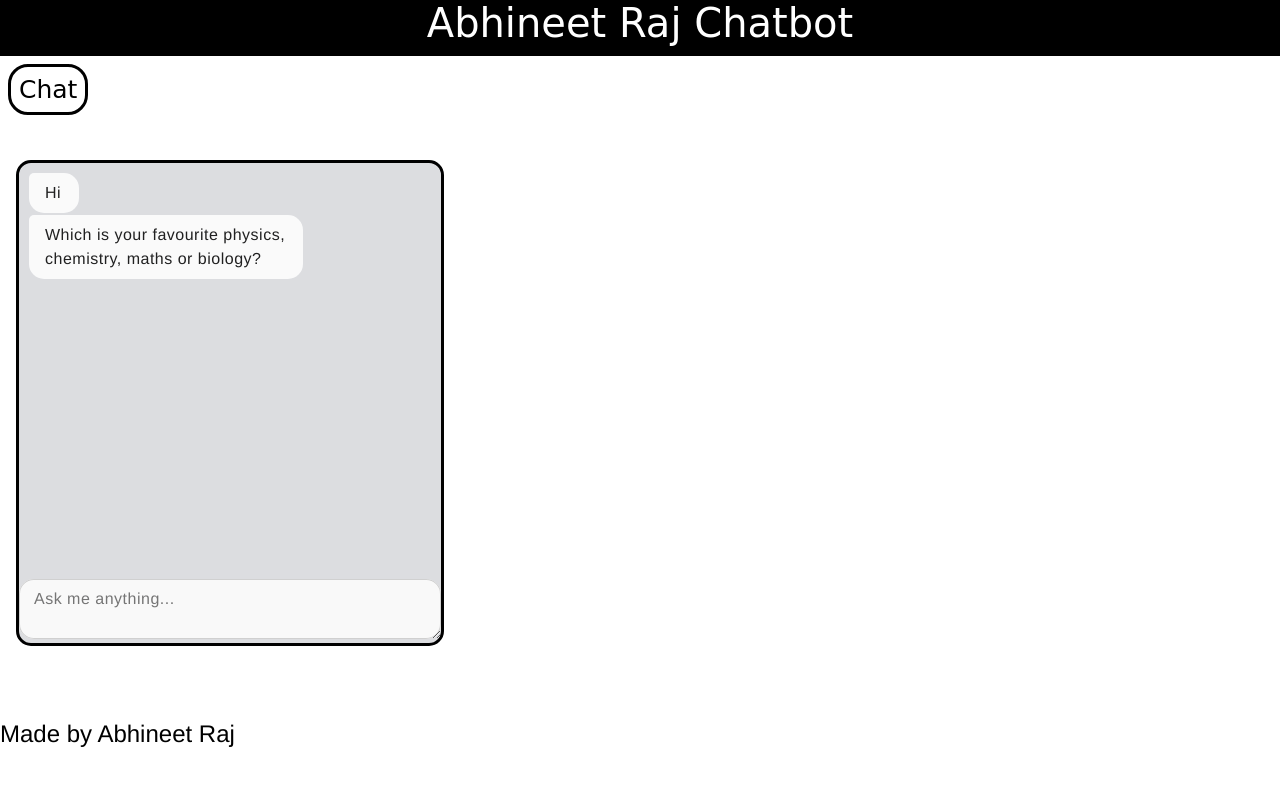
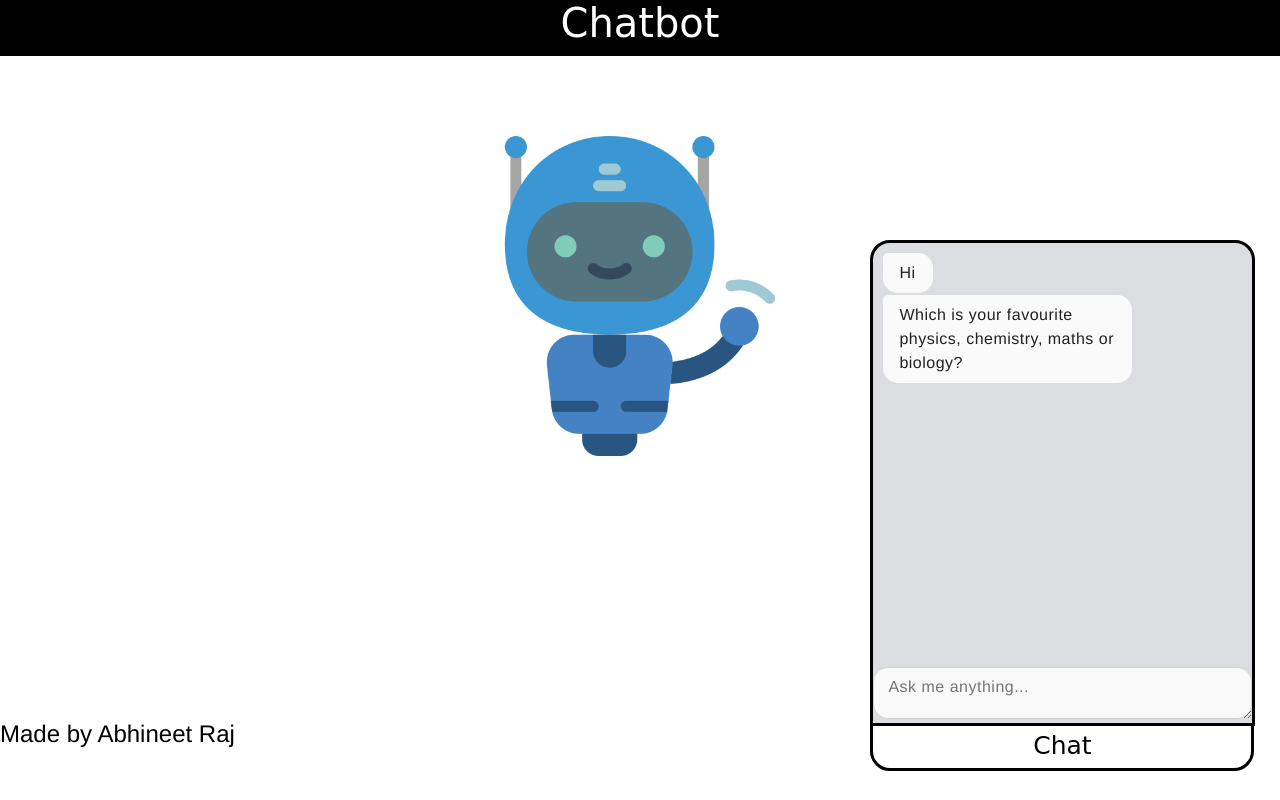
Before and after one commit to abhineetraj1/chatbot, a plain HTML site: page index.html in a window 1280 px wide. Both pictures are taken after a click on the button "Chat". Drawn offline with Linux system fonts and the light colour scheme.

Commit message:
UI/UX update

```diff
--- a/index.html
+++ b/index.html
@@ -29,34 +29,14 @@
 
 <!-- container element for chat window -->
 <!--<div id="chat"></div>-->
-<header>Abhineet Raj Chatbot</header>
+<header>Chatbot</header>
 <button onclick="start_the_service()" id="mn-btn">Chat</button>
-<style type="text/css">
-  #chat{
-    position: absolute;
-    top: 20vh;
-    left: 2vh;
-    border: solid;
-    border-radius: 15px;
-    height: 60vh;
-  }
-</style>
 <!-- import the JavaScript file -->
+<center>
+  <img src="image/bot1.png" style="height:40vh;margin: 10vh;">
+</center>
 <script src="script/Bubbles.js"></script>
-<script>
-function start_the_service() {
-    var t  = document.createElement("div");
-    var t2  = document.createElement("script");
-    t.id = "chat";
-    if (window.innerWidth > window.innerHeight) {
-      t.style.width="33%";
-    } else {
-      t.style.width = "94%";
-    }
-    t2.src="script/chat.js";
-    document.body.appendChild(t);
-    document.body.appendChild(t2);
-}
-</script>
-<a href="https://github.com/abhineetraj1"><footer>Made by Abhineet Raj</footer></a>
+<script type="text/javascript" src="script/button.js"></script>
+
+<a target="_blank" href="https://www.github.com/abhineetraj1"><footer>Made by Abhineet Raj</footer></a>
 </body>
--- /dev/null
+++ b/script/button.js
@@ -0,0 +1,33 @@
+var p=["o"];
+function start_the_service() {
+  if (p[0] ==="o") {
+    var t  = document.createElement("div");
+    var t2  = document.createElement("script");
+    t.id = "chat";
+    if (window.innerWidth > window.innerHeight) {
+      t.style.width="29.6%";
+      t.style.left="68%";
+      t.style.top="30vh";
+    } else {
+      t.style.width = "92.8%";
+    }
+    t2.src="script/chat.js";
+    document.body.appendChild(t);
+    p[0] = "c";
+    document.body.appendChild(t2);
+    document.getElementById("mn-btn").style.borderRadius = "0px 0px 20px 20px";
+  } else {
+    document.getElementById('chat').remove();
+    p[0] ="o";
+    document.getElementById("mn-btn").style.borderRadius = "20px 20px 0px 0px";
+  }
+}
+document.body.onload = function () {
+if (window.innerWidth < window.innerHeight) {
+  var t = document.getElementById("mn-btn");
+  t.style.width="94%";
+  t.style.left="2vh";
+  t.style.top="75vh";
+}
+console.log("loaded");
+}
--- a/style/button.css
+++ b/style/button.css
@@ -1,11 +1,22 @@
+#chat{
+  position: absolute;
+  top: 15vh;
+  left: 2vh;
+  border: solid;
+  border-radius: 20px 20px 0px 0px;
+  height: 60vh;
+}
 #mn-btn{
+  position: absolute;
+  left: 68%;
+  width: 30%;
+  top: 90vh;
+  border-radius: 20px 20px 0px 0px;
   background: white;
   border: solid;
-  border-radius: 20px;
   font-size: 25px;
   font-family: cursive;
   padding: 1vh;
-  margin: 1vh;
 }
 footer{
   position: absolute;
--- a/style/input.css
+++ b/style/input.css
@@ -13,6 +13,7 @@
 	color: #2c2c2c;
 	background: rgba(250, 250, 250, 0.95);
 	font-size: 1em;
+	height: 4vh;
 	letter-spacing: .5px;
 	font-weight: 400;
 	margin: 10px;
```
Also changed, not shown: image/bot1.png (added), script/chat.js (line endings or trailing spaces).
